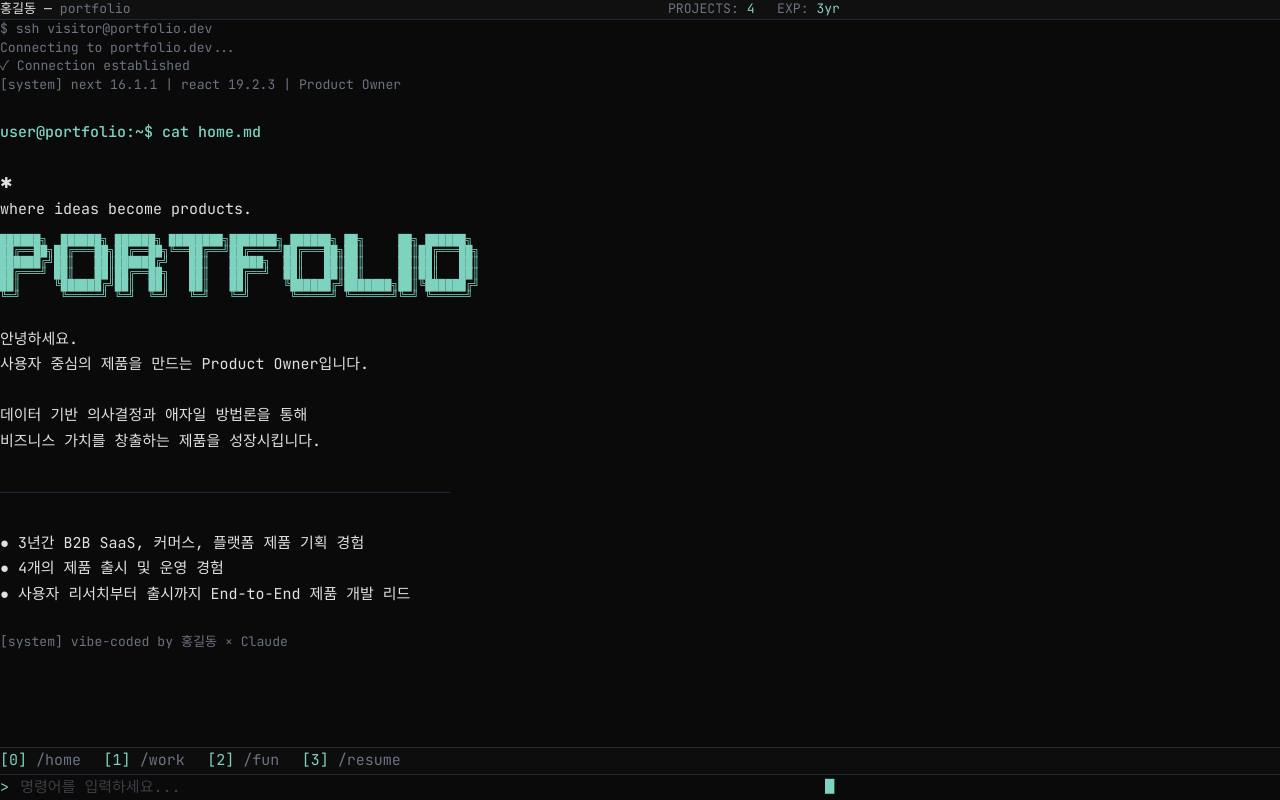
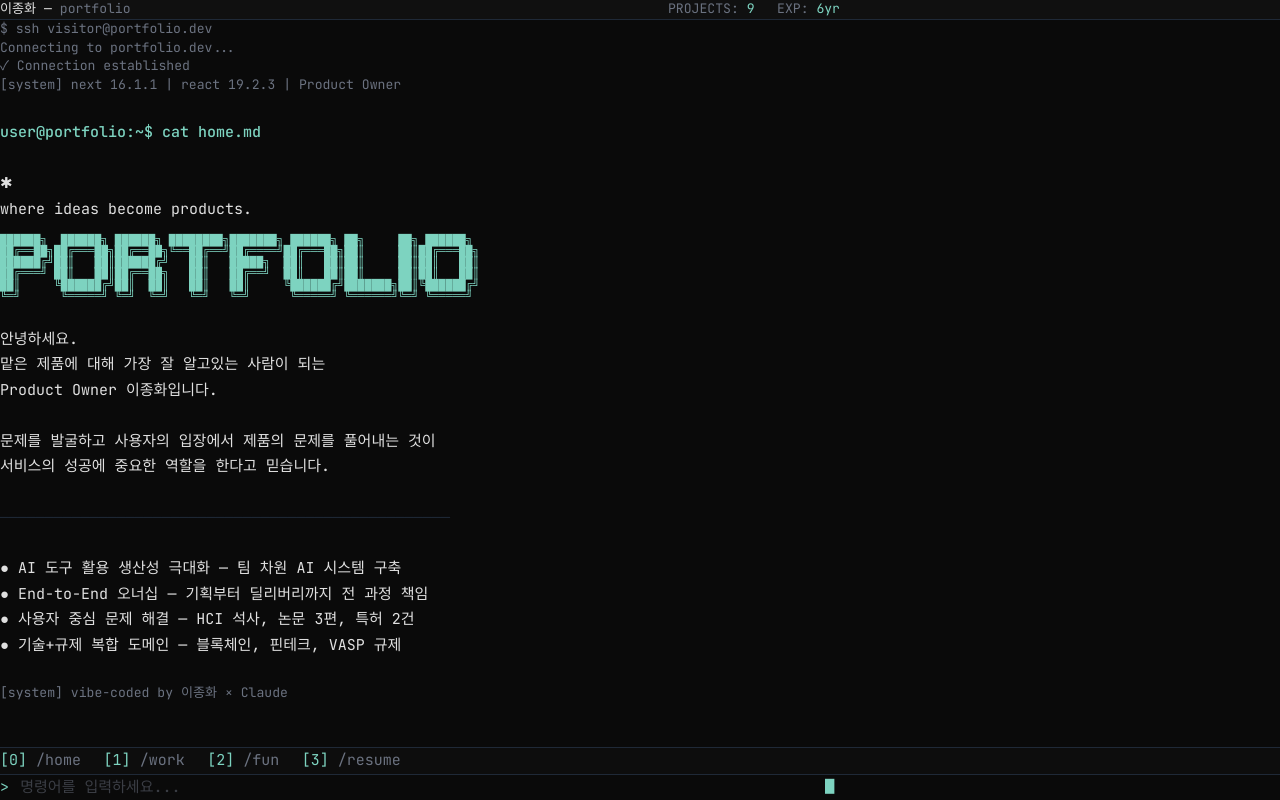
Before and after one commit to DinN0000/example_02, a Next.js app: page / in a window 1280 px wide. Built offline with nearby package versions, Linux system fonts and the light colour scheme.

Commit message:
✨ Update portfolio with real data

```diff
--- a/src/components/Terminal.tsx
+++ b/src/components/Terminal.tsx
@@ -297,7 +297,7 @@ export default function Terminal() {
       { type: "output", content: `●` },
       { type: "output", content: `Tools: ${portfolio.resume.skills.tools.join(" · ")}` },
       { type: "output", content: `●` },
-      { type: "output", content: `Soft: ${portfolio.resume.skills.soft.join(" · ")}` },
+      { type: "output", content: `Domain: ${portfolio.resume.skills.domain.join(" · ")}` },
       { type: "output", content: "" },
       { type: "divider", content: "──────────────────────────────────────────────────" },
       { type: "output", content: "" },
--- a/src/data/portfolio.ts
+++ b/src/data/portfolio.ts
@@ -1,18 +1,19 @@
 export const portfolio = {
   // 메트릭 (상단 바)
   metrics: {
-    projects: 4,
-    exp: "3yr",
+    projects: 9,
+    exp: "6yr",
   },
 
   // 기본 정보
   profile: {
-    name: "홍길동",
-    nameEn: "Hong Gildong",
+    name: "이종화",
+    nameEn: "Jongwha Lee",
     role: "Product Owner",
-    email: "hello@example.com",
-    github: "github.com/example",
-    linkedin: "linkedin.com/in/example",
+    email: "bulzib123@gmail.com",
+    github: "github.com/DinN0000",
+    linkedin: "linkedin.com/in/jongwha-lee-000",
+    phone: "010.8531.3992",
   },
 
   // HOME 섹션
@@ -28,15 +29,17 @@ export const portfolio = {
 `,
     intro: [
       "안녕하세요.",
-      "사용자 중심의 제품을 만드는 Product Owner입니다.",
+      "맡은 제품에 대해 가장 잘 알고있는 사람이 되는",
+      "Product Owner 이종화입니다.",
       "",
-      "데이터 기반 의사결정과 애자일 방법론을 통해",
-      "비즈니스 가치를 창출하는 제품을 성장시킵니다.",
+      "문제를 발굴하고 사용자의 입장에서 제품의 문제를 풀어내는 것이",
+      "서비스의 성공에 중요한 역할을 한다고 믿습니다.",
     ],
     highlights: [
-      "● 3년간 B2B SaaS, 커머스, 플랫폼 제품 기획 경험",
-      "● 4개의 제품 출시 및 운영 경험",
-      "● 사용자 리서치부터 출시까지 End-to-End 제품 개발 리드",
+      "● AI 도구 활용 생산성 극대화 — 팀 차원 AI 시스템 구축",
+      "● End-to-End 오너십 — 기획부터 딜리버리까지 전 과정 책임",
+      "● 사용자 중심 문제 해결 — HCI 석사, 논문 3편, 특허 2건",
+      "● 기술+규제 복합 도메인 — 블록체인, 핀테크, VASP 규제",
     ],
   },
 
@@ -53,59 +56,99 @@ export const portfolio = {
     description: "주요 프로젝트들입니다.",
     projects: [
       {
-        slug: "project-alpha",
-        title: "Project Alpha",
-        period: "2024.01 - 2024.06",
+        slug: "project-flap",
+        title: "FLAP",
+        period: "2025",
         role: "Product Owner",
-        summary: "AI 기반 고객 서비스 자동화 플랫폼",
+        summary: "파스토 물류센터를 위한 물류 자동화 앱",
         description: [
-          "● 문제: 고객 문의 응대에 평균 4시간 소요, CS 인력 부족",
-          "● 솔루션: AI 챗봇 + 자동 분류 시스템 구축",
-          "● 결과: 응답 시간 80% 단축, 고객 만족도 35% 향상",
+          "● 문제: 파스토 내부 PO 전원 퇴사, 복잡한 삼사 간 이해관계",
+          "● 솔루션: AI 활용 프로세스 최적화, E2E 오너십으로 기획~딜리버리",
+          "● 결과: 높은 퀄리티로 기한 내 완수, 복잡한 이해관계 성공적 조율",
         ],
-        tags: ["B2B", "AI/ML", "SaaS"],
-        link: "https://example.com/alpha",
-      },
-      {
-        slug: "project-beta",
-        title: "Project Beta",
-        period: "2023.06 - 2023.12",
-        role: "Product Manager",
-        summary: "모바일 커머스 리디자인 프로젝트",
-        description: [
-          "● 문제: 모바일 전환율 2.1%로 업계 평균 대비 낮음",
-          "● 솔루션: 사용자 여정 분석 기반 UX 전면 개편",
-          "● 결과: 전환율 3.8%로 향상, MAU 50% 증가",
-        ],
-        tags: ["E-commerce", "Mobile", "UX"],
-        link: "https://example.com/beta",
-      },
-      {
-        slug: "project-gamma",
-        title: "Project Gamma",
-        period: "2023.01 - 2023.05",
-        role: "Product Manager",
-        summary: "데이터 대시보드 MVP 개발",
-        description: [
-          "● 문제: 비즈니스 인사이트 도출에 수일 소요",
-          "● 솔루션: 실시간 데이터 시각화 대시보드 구축",
-          "● 결과: 의사결정 속도 60% 향상, 전사 도입",
-        ],
-        tags: ["Data", "Dashboard", "B2B"],
+        tags: ["Logistics", "AI Productivity", "B2B"],
         link: null,
       },
       {
-        slug: "project-delta",
-        title: "Project Delta",
-        period: "2022.06 - 2022.12",
-        role: "Associate PM",
-        summary: "사내 협업 도구 개선 프로젝트",
+        slug: "project-wallet-sdk",
+        title: "Wallet SDK",
+        period: "2023 - 2024",
+        role: "Product Owner",
+        summary: "MPC 기반 블록체인 지갑 SDK 기획 및 런칭",
         description: [
-          "● 문제: 부서간 협업 시 정보 단절 및 중복 작업 발생",
-          "● 솔루션: 통합 워크스페이스 및 알림 시스템 구축",
-          "● 결과: 협업 효율성 40% 향상, 회의 시간 30% 단축",
+          "● 문제: 기업들의 지갑 통합 어려움, 개인키 관리 리스크",
+          "● 솔루션: MPC 적용 소셜 로그인 기반 백업/복구, SDK 아키텍처 설계",
+          "● 결과: 국내 주요 은행 및 대형 IT 기업 계약 체결",
         ],
-        tags: ["Internal Tool", "Productivity"],
+        tags: ["Blockchain", "SDK", "MPC", "FinTech"],
+        link: null,
+      },
+      {
+        slug: "project-scope",
+        title: "SCOPE",
+        period: "2023 - 2024",
+        role: "Product Owner",
+        summary: "블록체인 자금추적 솔루션",
+        description: [
+          "● VASP 규제 분석 및 Non-VASP 모델 도출",
+          "● 자금추적 방법론 판례 분석",
+          "● 규제 대응 전략 수립",
+        ],
+        tags: ["Blockchain", "Compliance", "RegTech"],
+        link: null,
+      },
+      {
+        slug: "project-clair",
+        title: "Clair",
+        period: "2023",
+        role: "Product Owner",
+        summary: "블록체인 규제 분석 프로젝트",
+        description: [
+          "● 법/규제/기술/사업 종합 이해 기반 가이드 제공",
+          "● AI 친화적 문서 시스템 구축",
+        ],
+        tags: ["Blockchain", "Regulatory", "AI"],
+        link: null,
+      },
+      {
+        slug: "project-nodit",
+        title: "NODIT",
+        period: "2022 - 2023",
+        role: "Product Owner",
+        summary: "블록체인 API 상품화",
+        description: [
+          "● API/SDK 상품화 기획",
+          "● 기술 문서화 및 개발자 경험 설계",
+        ],
+        tags: ["Blockchain", "API", "DevTools"],
+        link: null,
+      },
+      {
+        slug: "project-hopping",
+        title: "호핑 (Hopping)",
+        period: "2020 - 2021",
+        role: "UX Researcher / PM",
+        summary: "AI 로보어드바이저 서비스",
+        description: [
+          "● 문제: 사용자 투자 결정 지원 필요",
+          "● 솔루션: AI 기반 투자 추천 서비스 UX 설계",
+          "● 결과: 정량적 UX 개선 검증 완료",
+        ],
+        tags: ["FinTech", "AI/ML", "UX Research"],
+        link: null,
+      },
+      {
+        slug: "project-groufin",
+        title: "GrouFin",
+        period: "2019 - 2021",
+        role: "UX Researcher",
+        summary: "정부과제 기반 그룹 금융 서비스 연구",
+        description: [
+          "● IDI, FGI, A/B 테스트 수행",
+          "● 논문 3편 게재",
+          "● 사용자 리서치 기반 서비스 설계",
+        ],
+        tags: ["Research", "FinTech", "Government"],
         link: null,
       },
     ],
@@ -124,25 +167,25 @@ export const portfolio = {
     description: "업무 외 사이드 프로젝트들입니다.",
     projects: [
       {
-        slug: "side-project-1",
-        title: "개인 블로그",
-        summary: "기술 및 제품 관련 인사이트 공유",
+        slug: "side-terminal-portfolio",
+        title: "터미널 포트폴리오",
+        summary: "이 사이트! AI와 대화하는 터미널 스타일 포트폴리오",
         description: [
-          "● Next.js + MDX 기반 정적 블로그",
-          "● 월 평균 5,000 방문자",
-          "● 제품 기획, 애자일, 사용자 리서치 주제",
+          "● Next.js 16 + React 19 + Tailwind CSS",
+          "● Claude API 연동 AI 채팅 기능",
+          "● 터미널 인터페이스 UX 구현",
         ],
-        link: "https://blog.example.com",
+        link: null,
       },
       {
-        slug: "side-project-2",
-        title: "오픈소스 기여",
-        summary: "디자인 시스템 라이브러리 기여",
+        slug: "side-obsidian-pkm",
+        title: "Obsidian PKM 시스템",
+        summary: "개인 지식 관리 시스템 구축",
         description: [
-          "● Radix UI 한국어 문서화 기여",
-          "● 접근성 관련 이슈 리포트 및 수정",
+          "● 커리어, 프로젝트, 학습 내용 체계적 정리",
+          "● 마크다운 기반 연결 노트",
         ],
-        link: "https://github.com/example",
+        link: "https://github.com/DinN0000/Obsidian-PKM",
       },
     ],
   },
@@ -159,36 +202,42 @@ export const portfolio = {
 `,
     experience: [
       {
-        period: "2024.01 - Present",
-        company: "Company A",
+        period: "2022 - Present",
+        company: "Lambda256",
         role: "Product Owner",
-        description: "핵심 제품 로드맵 수립 및 실행, 크로스펑셔널 팀 리드",
+        description: "블록체인 지갑 SDK, API 상품화, 물류 자동화 앱 기획. 특허 출원, 금융권 계약 체결.",
       },
       {
-        period: "2023.01 - 2023.12",
-        company: "Company B",
+        period: "2021 - 2022",
+        company: "Gowid",
         role: "Product Manager",
-        description: "B2B SaaS 제품 기획 및 출시, 고객 인터뷰 및 요구사항 분석",
+        description: "AI 로보어드바이저 서비스 기획, 핵심 고객 정의 및 UX 개선.",
       },
       {
-        period: "2022.01 - 2022.12",
-        company: "Company C",
-        role: "Associate PM",
-        description: "사용자 리서치 및 기능 정의, PRD 작성 및 스펙 관리",
+        period: "2019 - 2021",
+        company: "HAII",
+        role: "UX Researcher / PO",
+        description: "정부과제 수행, 사용자 리서치, 논문 3편 게재.",
       },
     ],
     education: [
       {
-        period: "2018 - 2022",
-        school: "OO대학교",
-        major: "경영학과",
-        description: "서비스 기획 동아리 활동, 스타트업 인턴십",
+        period: "2019 - 2021",
+        school: "연세대학교",
+        major: "HCI 공학석사",
+        description: "김진우 교수 HCI Lab. 사용자 리서치, 인터랙션 디자인 연구.",
+      },
+      {
+        period: "2012 - 2019",
+        school: "상명대학교",
+        major: "컴퓨터과학 학사",
+        description: "소프트웨어 개발 기초, 알고리즘, 데이터베이스.",
       },
     ],
     skills: {
-      product: ["제품 로드맵", "PRD 작성", "애자일/스크럼", "A/B 테스트"],
-      tools: ["Figma", "Jira", "Notion", "SQL", "GA4", "Amplitude"],
-      soft: ["크로스펑셔널 협업", "이해관계자 커뮤니케이션", "데이터 기반 의사결정"],
+      product: ["제품 로드맵", "PRD/SRS 작성", "애자일/스크럼", "사용자 리서치", "A/B 테스트"],
+      tools: ["Figma", "Jira", "Notion", "SQL", "GitHub", "Claude/GPT"],
+      domain: ["블록체인", "핀테크", "규제 분석", "SDK/API", "MPC"],
     },
   },
 };
```
